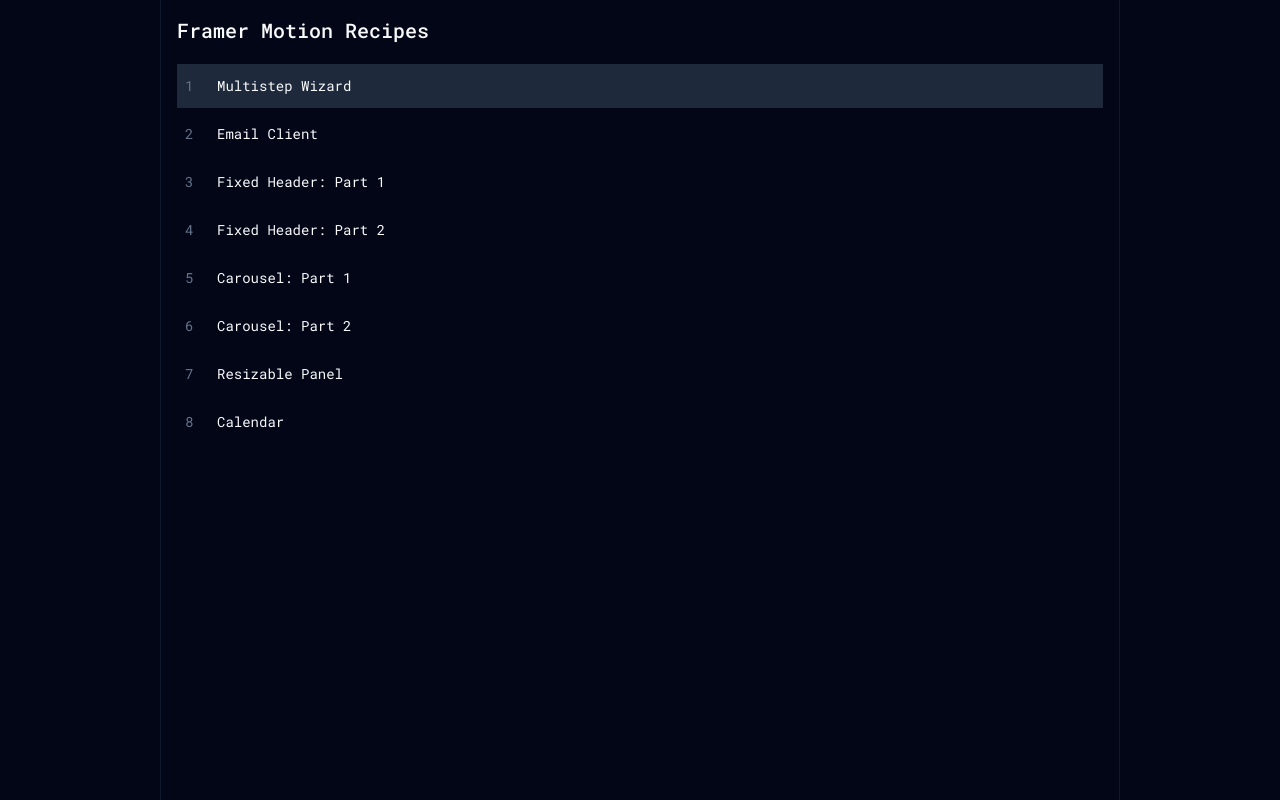
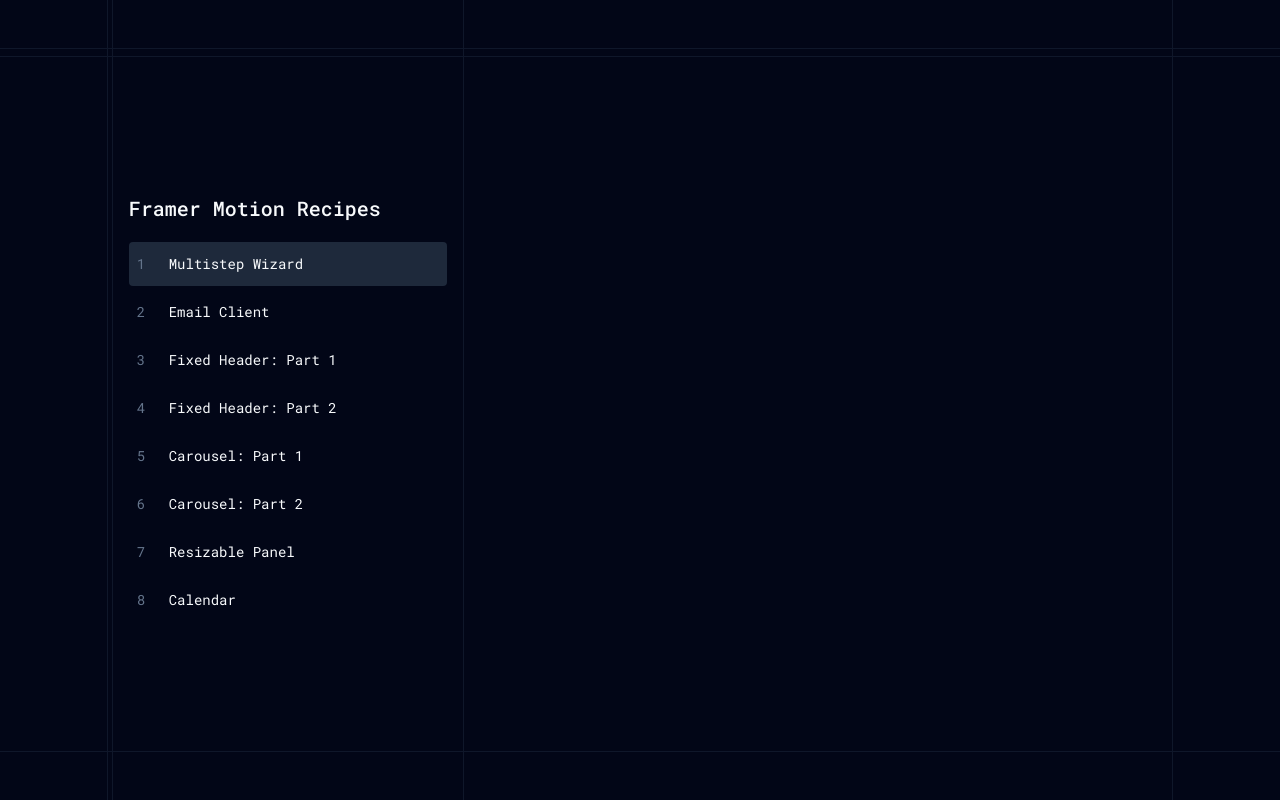
Before and after one commit to jpsanantonio/framer-motion-recipes, a Next.js app: page / in a window 1280 px wide. Shown: the top 800 px of the page. Built offline with nearby package versions, Linux system fonts and the light colour scheme.

Commit message:
Improve Styles

```diff
--- a/app/_components/Nav.jsx
+++ b/app/_components/Nav.jsx
@@ -46,7 +46,7 @@
       {recipes.map((recipe, index) => (
         <li key={index}>
           <Link
-            className={`text-slate-50 text-sm flex items-center px-2 py-3 hover:bg-slate-800/50 ${
+            className={`text-slate-50 rounded text-sm flex items-center px-2 py-3 hover:bg-slate-800/50 ${
               pathname == recipe.pathname && "bg-slate-800"
             }`}
             href={recipe.pathname}
--- a/app/layout.js
+++ b/app/layout.js
@@ -12,15 +12,18 @@
 export default function RootLayout({ children }) {
   return (
     <html lang="en">
-      <body className={`${robotMono.className} bg-slate-950`}>
-        <div className="w-3/4 mx-auto border-x-slate-900 border border-y-0 px-4 pt-4">
-          <div className="flex flex-col">
+      <body className={`${robotMono.className} bg-slate-950 relative`}>
+        <div className="w-10/12 flex mx-auto border-x-slate-900 border-x px-1">
+          <hr className="bg-slate-900 top-12 border-0 w-screen h-[1px] absolute left-0" />
+          <hr className="bg-slate-900 top-14 border-0 w-screen h-[1px] absolute left-0" />
+          <hr className="bg-slate-900 bottom-12 border-0 w-screen h-[1px] absolute left-0" />
+          <div className="relative w-1/3 px-4 pt-4 flex flex-col justify-center border-x-slate-900 border-x">
             <h1 className="text-slate-50 text-xl font-medium">
               Framer Motion Recipes
             </h1>
             <Nav />
           </div>
-          {children}
+          <div className="w-2/3">{children}</div>
         </div>
       </body>
     </html>
```
